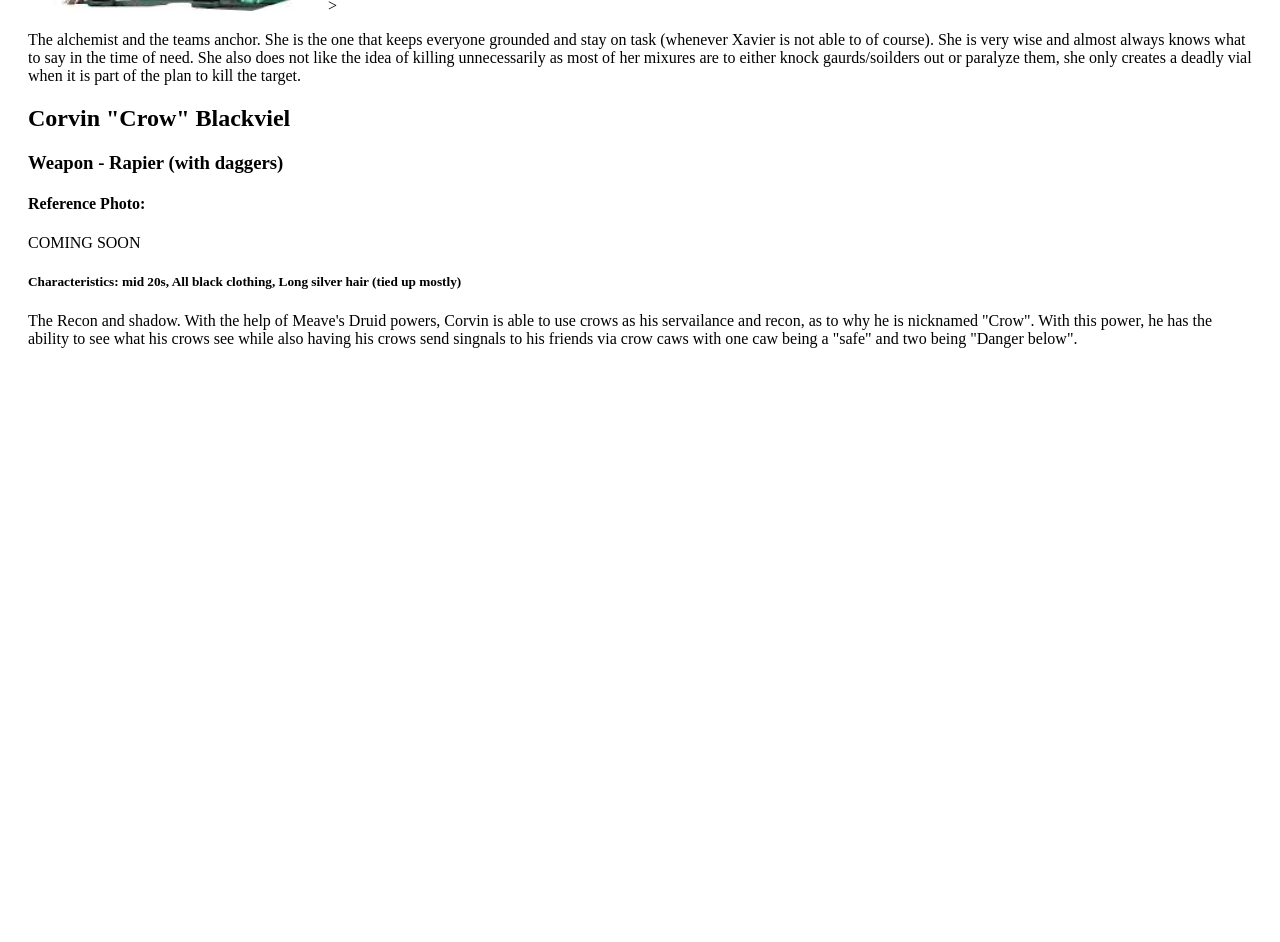
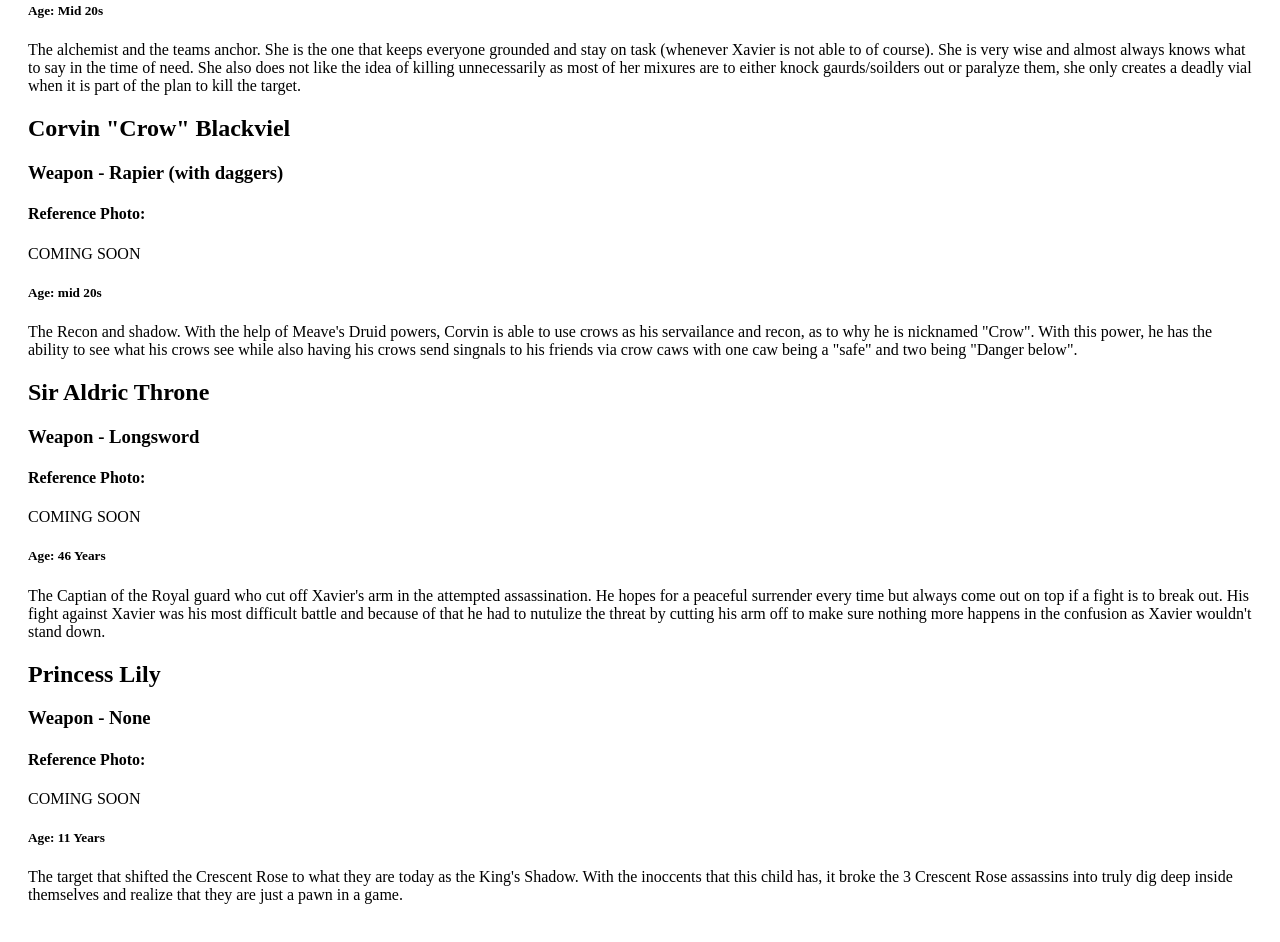
Before and after one commit to Retro316/ExperienceDesignNarrative, a plain HTML site: page characters.html in a window 1280 px wide. Shown: the part 1266-2208 px from the top of the page. Before the commit the page ends 1658 px from the top, so only its background shows below. Drawn offline with Linux system fonts and the light colour scheme.

Commit message:
New Lore

```diff
--- a/characters.html
+++ b/characters.html
@@ -11,23 +11,37 @@
   <h2>Xavier “Ironbound”</h2>
   <h3>Weapon - Great Sword</h3>
   <h4>Reference Photo:</h4>
-  <h5>Characteristics: Early 30s, Wooden arm (left), All black clothing, Short black hair</h5>
   <img src="dishonoredCorvo.jpg" alt="Xavier Reference" width="500" height="400">>
+  <h5>Age: Late 20s</h5>
   <p>The Leader of the 3 and the front line. Eventhough he carried a great sword, he's still able to assassinate his targets without any witnesses. He is the one that carries the final blow on the target and the one that clears a way for his team wheather or not it's with his plans or brute force. His specilty, Even though he is not the most steathy person, he is able to execute his mission by being the perimeter of the mission and slowly close in on the target. He alone can own the mission area for he is the sheild.</p>
 
   <h2>Meave of the Verdant Thron</h2>
   <h3>Weapon - scimitar (with daggers and posions vials)</h3>
   <h4>Reference Photo:</h4>
-  <h5>Characteristics: Late 20s, Long tan pants and green top, Long ginger hair</h5>
   <img src="valorantSkye.jpg" alt="Meave Reference" width="300" height="300">>
+  <h5>Age: Mid 20s</h5>
   <p>The alchemist and the teams anchor. She is the one that keeps everyone grounded and stay on task (whenever Xavier is not able to of course). She is very wise and almost always knows what to say in the time of need. She also does not like the idea of killing unnecessarily as most of her mixures are to either knock gaurds/soilders out or paralyze them, she only creates a deadly vial when it is part of the plan to kill the target.</p>
 
   <h2>Corvin "Crow" Blackviel</h2>
   <h3>Weapon - Rapier (with daggers)</h3>
   <h4>Reference Photo:</h4>
   <p>COMING SOON</p>
-  <h5>Characteristics: mid 20s, All black clothing, Long silver hair (tied up mostly)</h5>
+  <h5>Age: mid 20s</h5>
   <p>The Recon and shadow. With the help of Meave's Druid powers, Corvin is able to use crows as his servailance and recon, as to why he is nicknamed "Crow". With this power, he has the ability to see what his crows see while also having his crows send singnals to his friends via crow caws with one caw being a "safe" and two being "Danger below".</p>
+
+  <h2>Sir Aldric Throne</h2>
+  <h3>Weapon - Longsword</h3>
+  <h4>Reference Photo:</h4>
+  <p>COMING SOON</p>
+  <h5>Age: 46 Years</h5>
+  <p>The Captian of the Royal guard who cut off Xavier's arm in the attempted assassination. He hopes for a peaceful surrender every time but always come out on top if a fight is to break out. His fight against Xavier was his most difficult battle and because of that he had to nutulize the threat by cutting his arm off to make sure nothing more happens in the confusion as Xavier wouldn't stand down.</p>
+
+  <h2>Princess Lily</h2>
+  <h3>Weapon - None</h3>
+  <h4>Reference Photo:</h4>
+  <p>COMING SOON</p>
+  <h5>Age: 11 Years</h5>
+  <p>The target that shifted the Crescent Rose to what they are today as the King's Shadow. With the inoccents that this child has, it broke the 3 Crescent Rose assassins into truly dig deep inside themselves and realize that they are just a pawn in a game. </p>
 
 </body>
 </html>
```
Also changed, not shown: courts.html (+1 -1 lines), index.html (+1 -0 lines), items.html (added, +15 -0 lines), story.html (+2 -2 lines).
